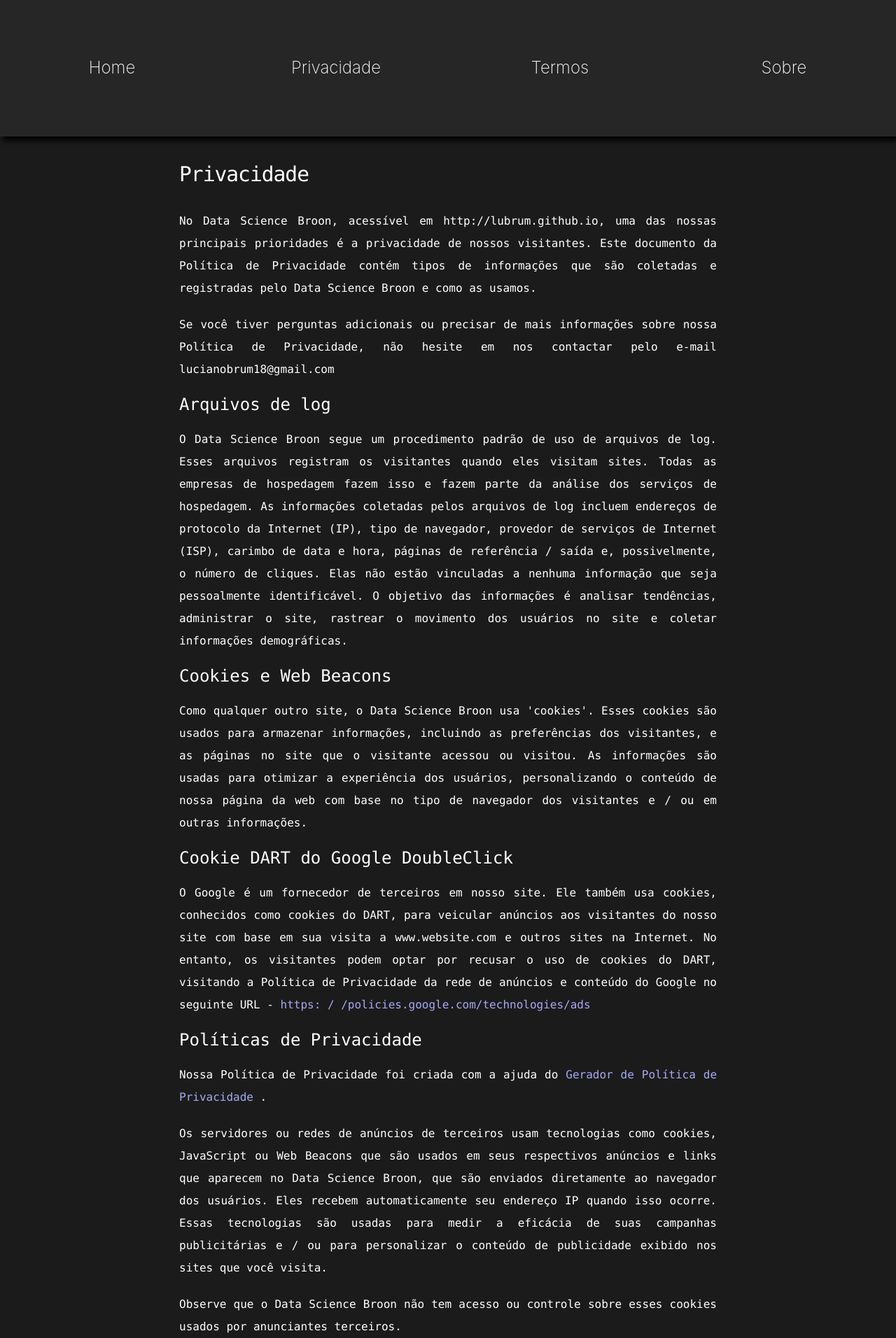
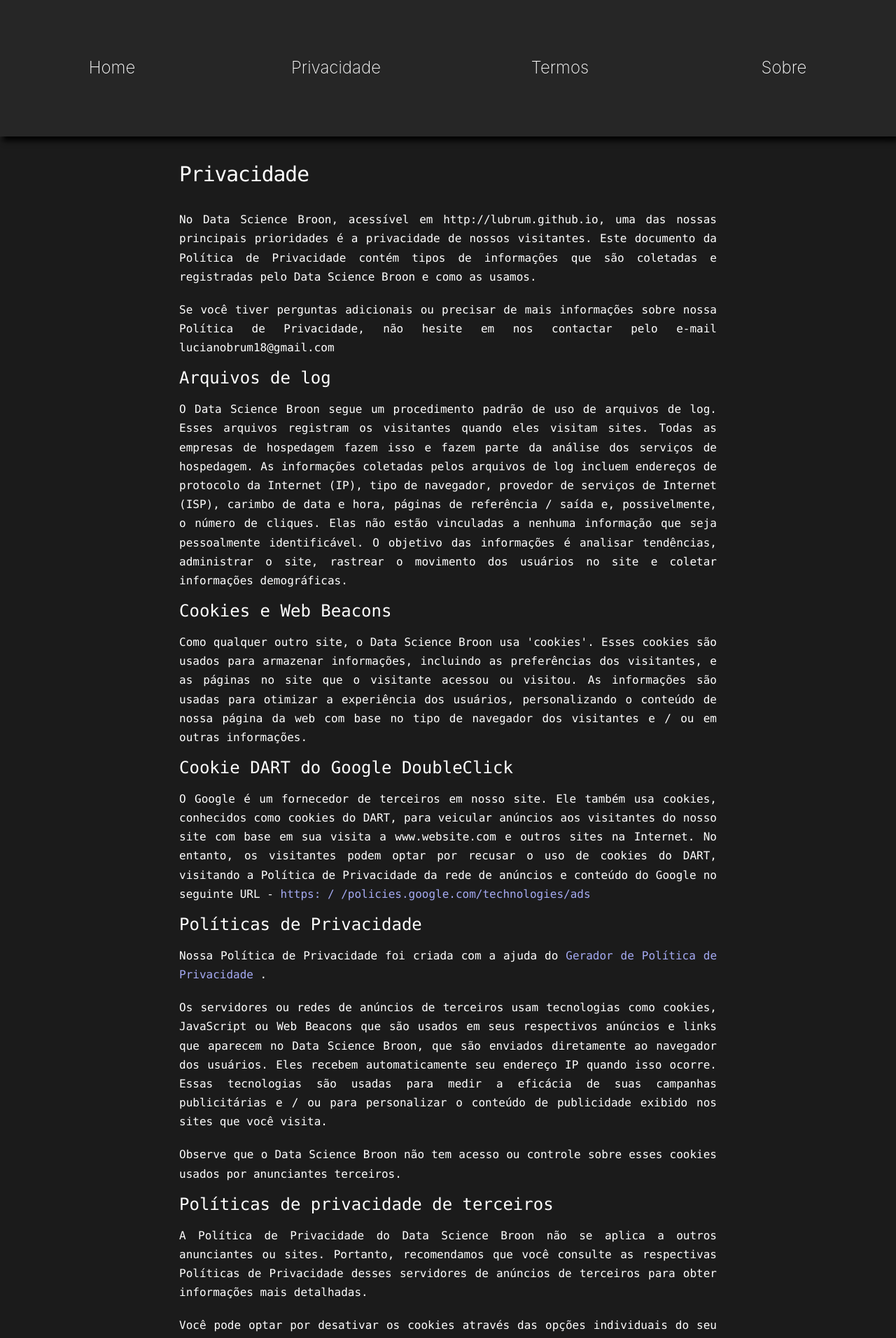
Before and after one commit to Lubrum/Lubrum.github.io, a Jekyll site: the page built from privacy-policy.markdown, in a window 1280 px wide. Shown: the top 1912 px of the page at 70% size. Built offline with Jekyll 4.4.1, drawn with Linux system fonts in a browser that asks for light colours; some web fonts are replaced; some of the changed text lies outside the part shown.

Commit message:
gifs added, line height reduced in mobiles, also the padding in posts

```diff
--- a/_sass/minima.scss
+++ b/_sass/minima.scss
@@ -6,7 +6,7 @@
 $base-font-size:   16px !default;
 $base-font-weight: 250 !default;
 $small-font-size:  $base-font-size * 0.7 !default;
-$base-line-height: 2 !default;
+$base-line-height: 1.7 !default;
 
 $spacing-unit:     20% !default;
 
--- a/_sass/minima/_layout.scss
+++ b/_sass/minima/_layout.scss
@@ -180,7 +180,8 @@
   .home {
     position: relative;
     min-height: 100vh;
-    background-color: #1b1b1b;
+    //background-color: #1b1b1b;
+    background-image: url('../assets/img/post1/gif4.gif');
   }
 
   .home .post{
@@ -193,20 +194,21 @@
   }
 
   .post {
-    margin-left: $spacing-unit;
-    margin-right: $spacing-unit;
+    margin-left: 8%;
+    margin-right: 8%;
     padding-bottom: $spacing-unit / 8;
     padding-top: $spacing-unit / 8;
   }
 
   .post-home-title {
     @include relative-font-size(1.5);
-    padding-top: $spacing-unit / 8;
-    padding-bottom: $spacing-unit / 8;
+    padding-top: $spacing-unit / 3;
+    padding-bottom: $spacing-unit / 6;
     text-align: center;
     font-weight: 1000;
     line-height: 1;
     color: $text-color;
+    text-shadow:#000e91 0px 0px 24px;
   }
 
   .post-home-subtitle {
@@ -222,8 +224,8 @@
 // Source from code below: https://codepen.io/omarsherifs/pen/KGLYYW (searchBox)
 
   .searchBox {
-    margin-left: $spacing-unit;
-    margin-right: $spacing-unit;
+    margin-left: $spacing-unit / 4;
+    margin-right: $spacing-unit / 4;
     position: relative;
     left: 0%;
     height: 30px;
@@ -625,6 +627,13 @@
 
 @media only screen and (min-width: 1024px) {
 
+  .post {
+    margin-left: $spacing-unit;
+    margin-right: $spacing-unit;
+    padding-bottom: $spacing-unit / 8;
+    padding-top: $spacing-unit / 8;
+  }
+
   .page-link {
     @include relative-font-size(1.5);
   }
```
Also changed, not shown: assets/data/post3/gif2.gif (added), assets/img/post1/gif1.gif (added), assets/img/post1/gif2.gif (added), assets/img/post1/gif4.gif (added), 1 other file.
